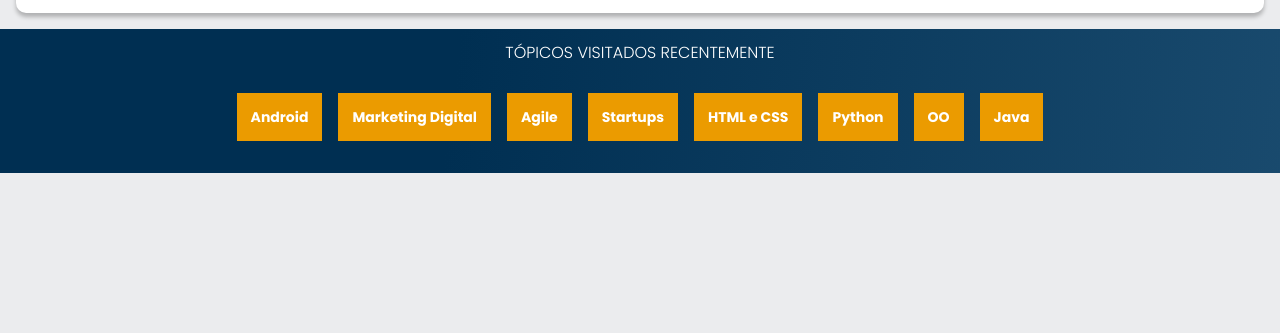
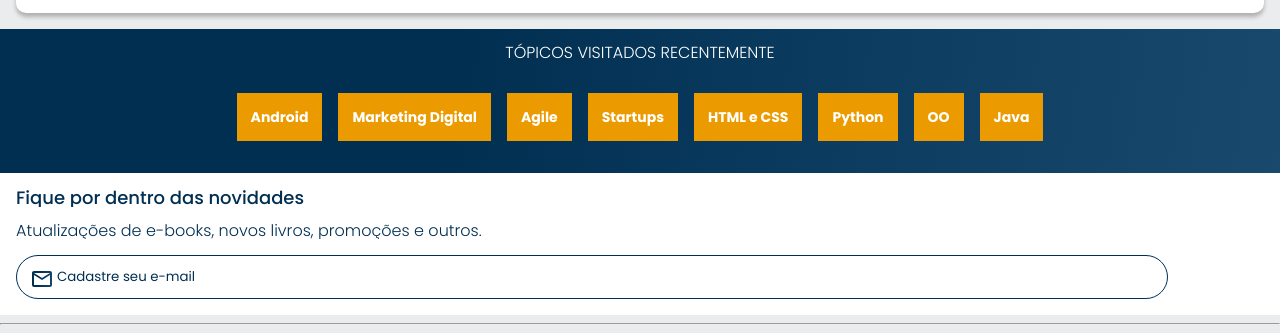
Before and after one commit to pulinnh/AluraBooks, a plain HTML site: page index.html in a window 1280 px wide. Shown: the part 2299-2632 px from the top of the page. Before the commit the page ends 2472 px from the top, so only its background shows below. Drawn offline with nearby package versions, Linux system fonts and the light colour scheme.

Commit message:
Topicos finalizado e estilizado

```diff
--- a/index.html
+++ b/index.html
@@ -273,6 +273,20 @@
       </ul>
     </section>
 
+    <section class="contato">
+      <h2 class="contato__titulo">Fique por dentro das novidades</h2>
+      <p class="contato__texto">
+        Atualizações de e-books, novos livros, promoções e outros.
+      </p>
+      <input
+        type="email"
+        placeholder="Cadastre seu e-mail"
+        class="contato__email"
+      />
+    </section>
+
+    <hr />
+
     <script src="https://cdn.jsdelivr.net/npm/swiper@12/swiper-bundle.min.js"></script>
     <script>
       const swiper = new Swiper(".swiper", {
--- a/style.css
+++ b/style.css
@@ -2,6 +2,7 @@
 @import url("styles/banner.css");
 @import url("styles/carrossel.css");
 @import url("styles/topico.css");
+@import url("styles/contato.css");
 
 :root {
   --cor-de-fundo: #ebecee;
--- /dev/null
+++ b/styles/contato.css
@@ -0,0 +1,37 @@
+.contato {
+  background-color: var(--branco);
+  padding: 1em;
+}
+
+.contato__titulo,
+.contato__texto {
+  background: var(--azul-degrade);
+  -webkit-background-clip: text;
+  -webkit-text-fill-color: transparent;
+  background-clip: text;
+}
+
+.contato__titulo {
+  font-size: 18px;
+  font-weight: 500;
+}
+
+.contato__texto {
+  font-weight: 300;
+  margin: 1em 0;
+}
+
+.contato__email {
+  padding: 1em;
+  border: 1px solid var(--azul);
+  border-radius: 24px;
+  width: 90%;
+  color: var(--azul);
+}
+
+.contato__email::placeholder {
+  font-family: var(--fonte-principal);
+  color: var(--azul);
+  background: url("../img/Email.svg") no-repeat;
+  padding-left: 2em;
+}
```
Also changed, not shown: img/Email.svg (added).
